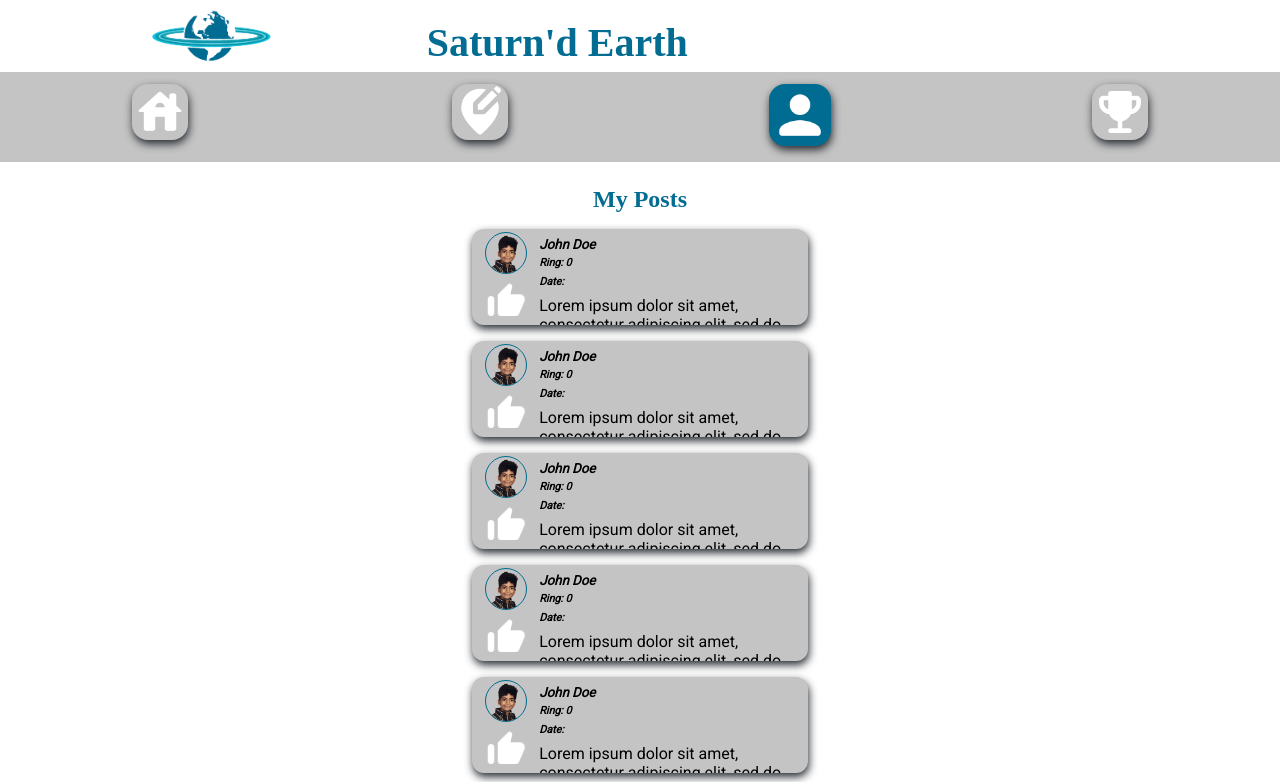
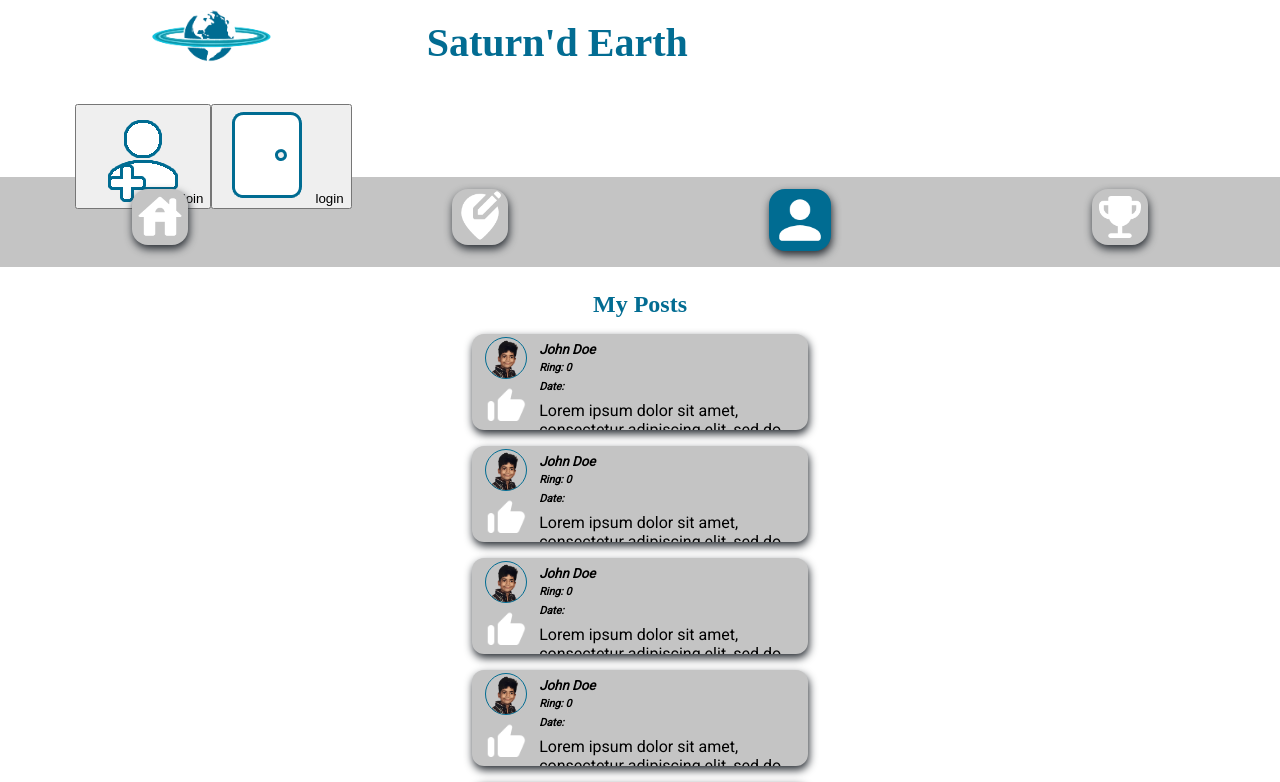
Before and after one commit to Saturnd-Earth/se-fe, a React (Create React App) app: page /my_post in a window 1280 px wide. Shown: the top 782 px of the page. Built offline with nearby package versions, Linux system fonts and the light colour scheme; a web font is replaced by a local one.

Commit message:
Split the files for the Header to make smaller compounts

```diff
--- a/src/Header/Header.js
+++ b/src/Header/Header.js
@@ -1,12 +1,11 @@
 import React from 'react';
 import '../Scss/base.scss';
-import '../Scss/Header.scss';
+import HeaderBottomButton from './Header_Bottom_Button.js'
+import HeaderTopButton from './Header_Top_Button.js'
 
-import awards from '../images/award-white.png'
-import feed from '../images/user-white.png'
-import home from '../images/house-white.png'
-import post from '../images/post-white.png'
+
 import seLogo from '../images/se-logo.png';
+
 // import seLogo from '../images/se-logo.png'
 import { NavLink } from 'react-router-dom';
 
@@ -16,21 +15,9 @@ export default function Header() {
             <section className='header-top'>
                 <img src={seLogo} alt='Saturn`d Earth Logo' id='se-logo'/>
                 <h1 className='header-text'>Saturn'd Earth</h1>
+                <HeaderTopButton/>
             </section>
-            <section className='header-bottom'>
-              <NavLink to='/' label="home" exact activeClassName="selected">
-                <img src={home} alt='Home' className='bottom-images' id='home-icon'/>
-              </NavLink>
-              <NavLink to="/make_post" label="my post" activeClassName="selected">
-                <img src={post} alt='Add a post' className='bottom-images' id='make-post-icon'/>
-              </NavLink>
-              <NavLink to="/my_post" label="my post" activeClassName="selected">
-                  <img src={feed} alt='Your feed' className='bottom-images' id='user-feed-icon'/>
-              </NavLink>
-              <NavLink to="/awards" label="my awards" activeClassName="selected">
-                  <img src={awards} alt='Your awards' className='bottom-images' id='user-awards-icon'/>
-              </NavLink>
-            </section>
+            <HeaderBottomButton/>
         </section>
     )
 }
--- /dev/null
+++ b/src/Header/Header_Bottom_Button.js
@@ -0,0 +1,47 @@
+import React from 'react';
+import '../Scss/base.scss';
+import { NavLink } from 'react-router-dom';
+
+import awards from '../images/award-white.png'
+import feed from '../images/user-white.png'
+import home from '../images/house-white.png'
+import post from '../images/post-white.png'
+
+export default function Header_Bottom_Button() {
+  return(
+    <section className='header-bottom'>
+      <NavLink to='/' label="home" exact activeClassName="selected">
+        <img
+          src={home}
+          alt='Home'
+          className='bottom-images'
+          id='home-icon'
+        />
+      </NavLink>
+      <NavLink to="/make_post" label="my post" activeClassName="selected">
+        <img
+          src={post}
+          alt='Add a post'
+          className='bottom-images'
+          id='make-post-icon'
+        />
+      </NavLink>
+      <NavLink to="/my_post" label="my post" activeClassName="selected">
+          <img
+            src={feed}
+            alt='Your feed'
+            className='bottom-images'
+            id='user-feed-icon'
+          />
+      </NavLink>
+      <NavLink to="/awards" label="my awards" activeClassName="selected">
+          <img
+            src={awards}
+            alt='Your awards'
+            className='bottom-images'
+            id='user-awards-icon'
+          />
+      </NavLink>
+    </section>
+  )
+}
--- /dev/null
+++ b/src/Header/Header_Top_Button.js
@@ -0,0 +1,59 @@
+import React, { useState, useEffect } from 'react'
+import '../Scss/base.scss';
+
+import login from '../images/login-white.png';
+import logout from '../images/logout-white.png';
+import signup from '../images/sign-up-blue.png';
+
+export default function Header_Top_Button() {
+  const [logOn, setlogOn] = useState(false);
+
+if (logOn === false) {
+  return (
+    <section className='header-top-buttons'>
+      <button className='logon' onClick={() => setlogOn(true)}>
+        <img
+          src={signup}
+          alt='sign up button'
+          label='sign up button'
+          className='sign-up-button logon-icons'
+        />
+        Join
+      </button>
+      <button className='logon' onClick={() => setlogOn(true)}>
+        <img
+          src={login}
+          alt='login button'
+          label='log in and out button'
+          className='sign-in-button logon-icons'
+        />
+        login
+      </button>
+    </section>
+  )
+} else {
+  return (
+    <section className='header-top-buttons' onClick={() => setlogOn(false)}>
+      <button className='logon'>
+        <img
+          src={signup}
+          alt='sign up button'
+          label='sign up button'
+          className='sign-up-button logon-icons'
+        />
+        Join
+      </button>
+      <button className='logon' onClick={() => setlogOn(false)}>
+        <img
+          src={logout}
+          alt='login button'
+          label='log in and out button'
+          className='sign-in-button logon-icons'
+        />
+        logout
+      </button>
+    </section>
+  )
+}
+
+}
```
